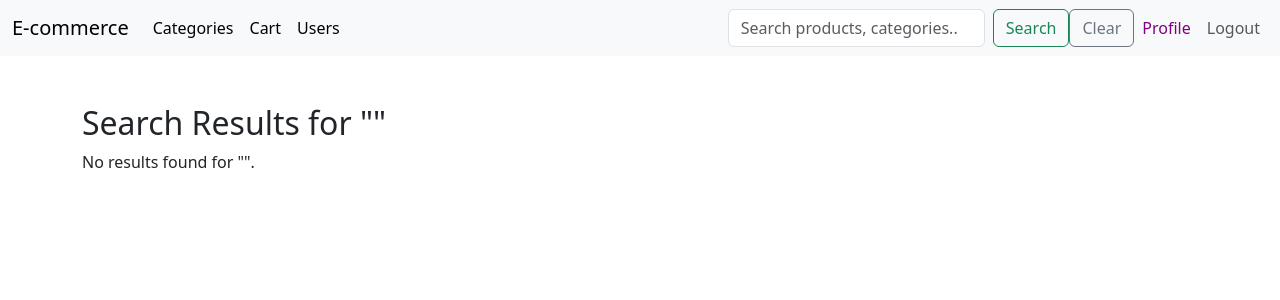
After one commit to vishaljangid9413/ecommerce, a Django app: page /search/ in a window 1280 px wide. The commit adds this page. Shown: the top 300 px of the page. Run offline with Django 5.2, Linux system fonts and the light colour scheme; the visitor is signed in with stand-in values (Sample User, id 1).

Commit message:
Added the search functionality and fixes some issues

```diff
--- a/accounts/views.py
+++ b/accounts/views.py
@@ -153,7 +153,7 @@ def get_otp(request):
         email = request.GET.get("email")
         data = json.loads(request.body)
         email = data['email']
-        print("email::", email, request.body)
+        print("Note::", email)
         try:
             otp = OTPHandler.generate_otp(email)
             print("OTP: ",otp)
--- a/products/urls.py
+++ b/products/urls.py
@@ -1,5 +1,5 @@
 from django.urls import path
-from .views import category_form_view, category_list, delete_category, delete_product, product_detail, product_form_view, product_list, sub_category_list
+from .views import category_form_view, category_list, delete_category, delete_product, product_detail, product_form_view, product_list, search_view, sub_category_list
 
 urlpatterns = [
     path('categories/', category_list, name='category_list'),
@@ -12,5 +12,6 @@ urlpatterns = [
     path('product/<int:pk>/', product_detail, name='product_detail'),
    path('product/add/', product_form_view, name='add_product'),
     path('product/update/<int:product_id>/', product_form_view, name='update_product'),
-    path('products/<int:pk>/delete/', delete_product, name='product_delete')
+    path('products/<int:pk>/delete/', delete_product, name='product_delete'),
+    path('search/', search_view, name="search_results")
 ]
--- a/products/views.py
+++ b/products/views.py
@@ -4,6 +4,7 @@ from django.shortcuts import render, get_object_or_404, redirect
 from django.core.paginator import Paginator
 from django.contrib import messages
 from django.contrib.auth.decorators import login_required
+from django.db.models import Q
 
 from cart.models import CartItem
 from .models import Category, Product
@@ -81,7 +82,7 @@ def product_list(request, pk):
     page_number = request.GET.get('page')
     page_obj = paginator.get_page(page_number)
 
-    cart= CartItem.objects.filter(cart__user=request.user).values_list('product__id', flat=True)
+    cart= CartItem.objects.filter(cart__user=request.user, cart__status="open").values_list('product__id', flat=True)
     return render(request, 'products/product_list.html', {'products': page_obj, 'cart': cart})
 
 
@@ -116,7 +117,7 @@ def product_detail(request, pk):
     product = get_object_or_404(Product, pk=pk)
 
     # Example logic for cart
-    cart = CartItem.objects.filter(cart__user=request.user).values_list('product__id', flat=True)
+    cart = CartItem.objects.filter(cart__user=request.user, cart__status="open").values_list('product__id', flat=True)
 
     # Fetch related products (same category, excluding current product)
     related_products = Product.objects.filter(category=product.category).exclude(id=product.id)[:4]
@@ -145,3 +146,39 @@ def delete_product(request, pk):
         traceback.print_exc()
         messages.error(request, str(e))
         return redirect('/categories/')
+
+
+@login_required
+def search_view(request):
+    query = request.GET.get('q', '').strip()
+    product_results = []
+    category_results = []
+
+    if query:
+        # Search products
+        product_results = Product.objects.filter(
+            Q(name__icontains=query) |
+            Q(category__name__icontains=query) |
+            Q(description__icontains=query) |
+            Q(product_tags__tag__name__icontains=query)
+            )
+
+        # Search categories
+        category_results = Category.objects.filter(name__icontains=query)
+
+    # Pagination for products
+    product_paginator = Paginator(product_results, 5)  # 5 products per page
+    product_page = request.GET.get('product_page')
+    paginated_products = product_paginator.get_page(product_page)
+
+    # Pagination for categories
+    category_paginator = Paginator(category_results, 5)  # 5 categories per page
+    category_page = request.GET.get('category_page')
+    paginated_categories = category_paginator.get_page(category_page)
+
+    context = {
+        'query': query,
+        'paginated_products': paginated_products,
+        'paginated_categories': paginated_categories,
+    }
+    return render(request, 'products/search_results.html', context)
--- a/templates/accounts/register.html
+++ b/templates/accounts/register.html
@@ -67,6 +67,7 @@
             {% if not request.user.is_authenticated %}
                 <div class="sign-up">
                     <p>Already have an account?<a href="/login/">login</a></p>
+                    <p>If you do not able to recieve otp on your mail, search for otp in console. (for testing purpose)</p>
                 </div>
             {% endif %}
         </div>
--- a/templates/base.html
+++ b/templates/base.html
@@ -31,6 +31,20 @@
                       </li>
                   {% endif %}
               </ul>
+              <!-- Search bar -->
+              <form class="d-flex" method="get" action="{% url 'search_results' %}">
+                  <input
+                      class="form-control me-2"
+                      type="search"
+                      name="q"
+                      placeholder="Search products, categories..."
+                      aria-label="Search"
+                      required
+                      value="{{ query }}"
+                  >
+                  <button class="btn btn-outline-success" type="submit">Search</button>
+                  <a class="btn btn-outline-secondary" href="/categories/">Clear</a>
+              </form>
               <ul class="navbar-nav mb-2 mb-lg-0">
                   {% if not request.user.is_authenticated %}
                       <li class="nav-item">
@@ -51,6 +65,7 @@
           </div>
       </div>
   </nav>
+
       <div>
         {% block content %}{% endblock content %}
 
--- a/templates/cart/cart_page.html
+++ b/templates/cart/cart_page.html
@@ -21,7 +21,7 @@
         </div>
     {% endif %}
 
-    {% if cart %}
+    {% if cart and cart.cart_items.all %}
         <table class="table table-bordered">
             <thead>
                 <tr>
@@ -51,7 +51,7 @@
                 {% endfor %}
                 <tr>
                     <td colspan="3" class="text-end"><strong>Total:</strong></td>
-                    <td colspan="2" id="cart-total">₹{{ cart.get_cart_total }}</td>
+                    <td colspan="2" id="cart-total">₹{{ cart.get_cart_total|default_if_none:"0.00" }}</td>
                 </tr>
             </tbody>
         </table>
--- /dev/null
+++ b/templates/products/search_results.html
@@ -0,0 +1,103 @@
+{% extends "base.html" %}
+{% block content %}
+
+<div class="container mt-5">
+    <h2>Search Results for "{{ query }}"</h2>
+
+    {% if paginated_products or paginated_categories %}
+        <div class="row">
+            <div class="col-md-6">
+                <h3>Products</h3>
+                {% if paginated_products %}
+                    <ul class="list-group">
+                        {% for product in paginated_products %}
+                            <li class="list-group-item">
+                                <a href="{% url 'product_detail' product.id %}">{{ product.name }}</a>
+                                - ₹{{ product.price }}
+                            </li>
+                        {% endfor %}
+                    </ul>
+                    <div class="mt-3">
+                        <nav aria-label="Products pagination">
+                            <ul class="pagination">
+                                {% for page_num in paginated_products.paginator.page_range %}
+                                    <li class="page-item {% if page_num == paginated_products.number %}active{% endif %}">
+                                        <a class="page-link" href="?q={{ query }}&product_page={{ page_num }}{% if paginated_categories.has_other_pages %}&category_page={{ paginated_categories.number }}{% endif %}">
+                                            {{ page_num }}
+                                        </a>
+                                    </li>
+                                {% endfor %}
+                            </ul>
+                        </nav>
+                    </div>
+                {% else %}
+                    <p>No products found.</p>
+                {% endif %}
+            </div>
+
+            <div class="col-md-6">
+                <h3>Categories</h3>
+                {% if paginated_categories %}
+                    <ul class="list-group">
+                        {% for category in paginated_categories %}
+                            <li class="list-group-item " >
+                                <div style="display:flex;justify-content:space-between;align-items:center;flex-wrap:wrap;">
+                                    <a href="{% url 'sub_category_list' category.id %}">{{ category.name }}</a>
+                                    <div>
+                                    {% if category.children.exists %}
+                                        <button
+                                            class="btn btn-link btn-sm text-decoration-none"
+                                            data-bs-toggle="collapse"
+                                            data-bs-target="#child-{{ category.id }}"
+                                            aria-expanded="false"
+                                            aria-controls="child-{{ category.id }}"
+                                            >
+                                            View Sub-Categories
+                                        </button>
+                                        <div class="collapse child-categories mt-2" id="child-{{ category.id }}">
+                                            {% for child in category.children.all %}
+                                                <div class="mb-2 gap-5 d-flex justify-content-between">
+                                                    <a href="{% url 'sub_category_list' category.id  %}" style="text-decoration:underline;color:black;">
+                                                        <strong>{{ child.name }}</strong>
+                                                    </a>
+                                                    <a href="{% url 'product_list' child.id %}" style="margin-left:5px;" class="btn btn-outline-primary btn-sm ">
+                                                        View Products
+                                                    </a>
+                                                </div>
+                                            {% endfor %}
+                                        </div>
+                                        {% endif %}
+                                    </div>
+                                    <a href="{% url 'product_list' category.id %}" class="btn btn-primary btn-sm">
+                                        View Products
+                                    </a>
+
+                                </div>
+                            </li>
+                        {% endfor %}
+                    </ul>
+                    <div class="mt-3">
+                        <nav aria-label="Categories pagination">
+                            <ul class="pagination">
+                                {% for page_num in paginated_categories.paginator.page_range %}
+                                    <li class="page-item {% if page_num == paginated_categories.number %}active{% endif %}">
+                                        <a class="page-link" href="?q={{ query }}&category_page={{ page_num }}{% if paginated_products.has_other_pages %}&product_page={{ paginated_products.number }}{% endif %}">
+                                            {{ page_num }}
+                                        </a>
+
+                                    </li>
+                                {% endfor %}
+                            </ul>
+                        </nav>
+                    </div>
+                {% else %}
+                    <p>No categories found.</p>
+                {% endif %}
+            </div>
+        </div>
+    {% else %}
+        <p>No results found for "{{ query }}".</p>
+    {% endif %}
+</div>
+
+{% endblock %}
```
Lines whose indentation alone changed are shown as unchanged.
